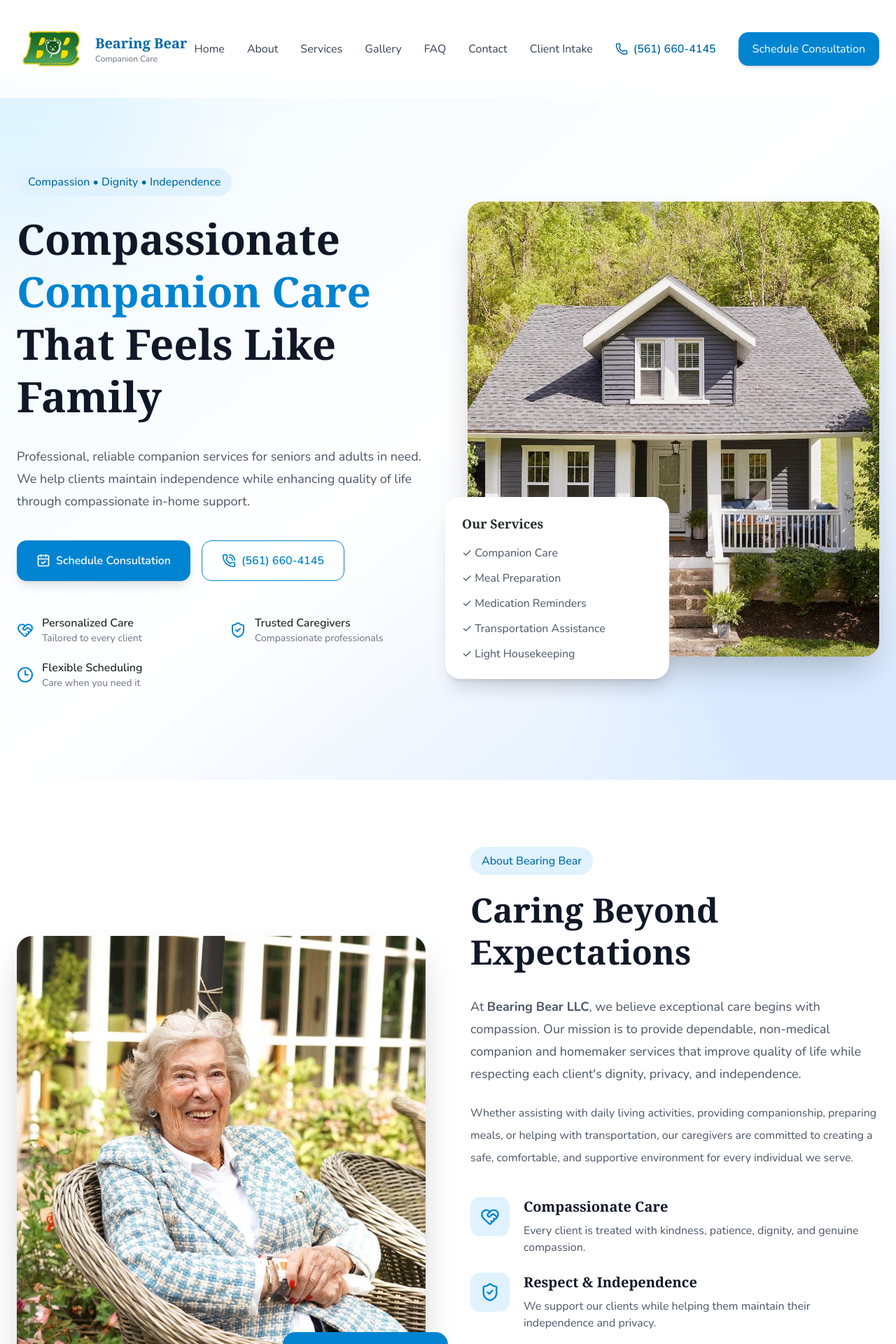
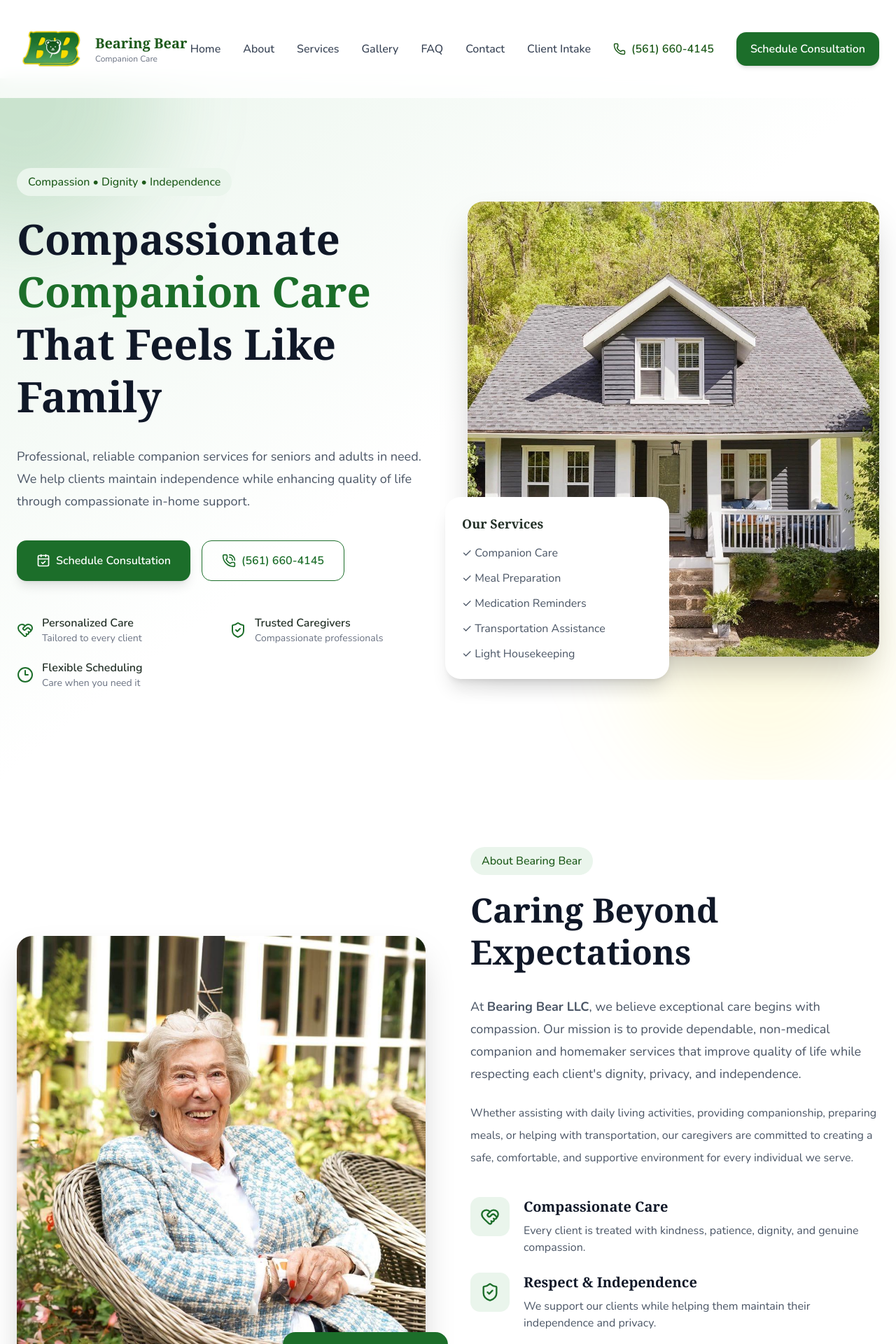
Before and after one commit to opefeyijimi/bearing-bear-home-care, a Next.js app: page / in a window 1280 px wide. Shown: the top 1920 px of the page at 70% size. Built offline with nearby package versions, Linux system fonts and the light colour scheme.

Commit message:
Typography update

```diff
--- a/components/About.tsx
+++ b/components/About.tsx
@@ -35,20 +35,21 @@
   return (
     <section id="about" className="bg-white py-24">
 
-      <div className="max-w-7xl mx-auto px-6">
+      <div className="mx-auto max-w-7xl px-6">
 
-        <div className="grid lg:grid-cols-2 gap-16 items-center">
+        <div className="grid items-center gap-16 lg:grid-cols-2">
 
-          {/* IMAGE */}
+          {/* =====================================================
+              IMAGE
+          ===================================================== */}
 
           <motion.div
             initial={{ opacity: 0, x: -60 }}
             whileInView={{ opacity: 1, x: 0 }}
-            transition={{ duration: .7 }}
+            transition={{ duration: 0.7 }}
             viewport={{ once: true }}
             className="relative"
           >
-
             <div className="overflow-hidden rounded-3xl shadow-2xl">
 
               <Image
@@ -56,21 +57,22 @@
                 alt="Companion Care"
                 width={700}
                 height={850}
-                className="w-full h-[650px] object-cover hover:scale-105 transition duration-700"
+                className="h-[650px] w-full object-cover transition duration-700 hover:scale-105"
               />
 
             </div>
 
-            {/* Floating Badge */}
+            {/* =================================================
+                FLOATING BADGE
+            ================================================= */}
 
             <motion.div
-              initial={{ scale: .8, opacity: 0 }}
+              initial={{ scale: 0.8, opacity: 0 }}
               whileInView={{ scale: 1, opacity: 1 }}
-              transition={{ delay: .4 }}
+              transition={{ delay: 0.4 }}
               viewport={{ once: true }}
-              className="absolute -bottom-8 -right-8 bg-sky-600 text-white rounded-2xl p-6 shadow-xl"
+              className="absolute -bottom-8 -right-8 rounded-2xl bg-brand-green p-6 text-white shadow-xl"
             >
-
               <p className="text-4xl font-bold">
                 100%
               </p>
@@ -78,108 +80,111 @@
               <p className="mt-2 text-sm">
                 Personalized Companion Care
               </p>
-
             </motion.div>
-
           </motion.div>
 
-          {/* CONTENT */}
+          {/* =====================================================
+              CONTENT
+          ===================================================== */}
 
           <motion.div
             initial={{ opacity: 0, x: 60 }}
             whileInView={{ opacity: 1, x: 0 }}
-            transition={{ duration: .7 }}
+            transition={{ duration: 0.7 }}
             viewport={{ once: true }}
           >
 
-            <span className="inline-block rounded-full bg-sky-100 text-sky-700 px-4 py-2 font-medium mb-5">
+            {/* Section Label */}
+
+            <span className="mb-5 inline-block rounded-full bg-brand-green-pale px-4 py-2 font-medium text-brand-green-dark">
               About Bearing Bear
             </span>
 
-            <h2 className="text-4xl lg:text-5xl font-bold text-gray-900 leading-tight">
+            {/* Heading */}
 
+            <h2 className="font-heading text-4xl font-bold leading-tight text-gray-900 lg:text-5xl">
               Caring Beyond Expectations
-
             </h2>
 
-            <p className="mt-8 text-gray-600 leading-8 text-lg">
+            {/* Main Paragraph */}
 
+            <p className="mt-8 text-lg leading-8 text-gray-600">
               At <strong>Bearing Bear LLC</strong>, we believe exceptional care
               begins with compassion. Our mission is to provide dependable,
               non-medical companion and homemaker services that improve quality
               of life while respecting each client's dignity, privacy, and
               independence.
-
             </p>
 
-            <p className="mt-6 text-gray-600 leading-8">
+            {/* Secondary Paragraph */}
 
+            <p className="mt-6 leading-8 text-gray-600">
               Whether assisting with daily living activities, providing
               companionship, preparing meals, or helping with transportation,
               our caregivers are committed to creating a safe, comfortable, and
               supportive environment for every individual we serve.
-
             </p>
 
-            {/* FEATURES */}
+            {/* =================================================
+                FEATURES
+            ================================================= */}
 
             <div className="mt-10 space-y-6">
 
               {features.map((feature) => {
-
                 const Icon = feature.icon;
 
                 return (
-
                   <motion.div
                     key={feature.title}
                     whileHover={{ x: 8 }}
                     className="flex gap-5"
                   >
 
-                    <div className="h-14 w-14 rounded-xl bg-sky-100 flex items-center justify-center flex-shrink-0">
+                    {/* Icon */}
 
-                      <Icon className="text-sky-600" size={28} />
+                    <div className="flex h-14 w-14 flex-shrink-0 items-center justify-center rounded-xl bg-brand-green-pale">
+
+                      <Icon
+                        className="text-brand-green"
+                        size={28}
+                      />
 
                     </div>
 
+                    {/* Feature Content */}
+
                     <div>
 
-                      <h4 className="font-semibold text-xl text-gray-900">
-
+                      <h4 className="font-heading text-xl font-semibold text-gray-900">
                         {feature.title}
-
                       </h4>
 
                       <p className="mt-2 text-gray-600">
-
                         {feature.description}
-
                       </p>
 
                     </div>
 
                   </motion.div>
-
                 );
-
               })}
 
             </div>
 
-            {/* BUTTON */}
+            {/* =================================================
+                BUTTON
+            ================================================= */}
 
             <div className="mt-12">
 
               <Link
                 href="/#services"
-                className="inline-flex items-center gap-2 rounded-xl bg-sky-600 px-8 py-4 text-white font-semibold shadow-lg hover:bg-sky-700 transition hover:-translate-y-1"
+                className="inline-flex items-center gap-2 rounded-xl bg-brand-green px-8 py-4 font-semibold text-white shadow-lg transition hover:-translate-y-1 hover:bg-brand-green-dark"
               >
-
                 Explore Our Services
 
                 <ArrowRight size={20} />
-
               </Link>
 
             </div>
--- a/components/Hero.tsx
+++ b/components/Hero.tsx
@@ -3,57 +3,60 @@
 import { motion } from "framer-motion";
 import Link from "next/link";
 import Image from "next/image";
-import { PhoneCall, CalendarCheck, HeartHandshake, ShieldCheck, Clock3 } from "lucide-react";
+import {
+  PhoneCall,
+  CalendarCheck,
+  HeartHandshake,
+  ShieldCheck,
+  Clock3,
+} from "lucide-react";
 
 export default function Hero() {
   return (
-    <section id="hero" className="relative overflow-hidden bg-gradient-to-br from-sky-50 via-white to-blue-100">
+    <section
+      id="hero"
+      className="relative overflow-hidden bg-gradient-to-br from-brand-green-pale via-white to-white"
+    >
+      {/* Decorative Background */}
 
-      {/* Decorative Background */}
-      <div className="absolute -top-40 -left-40 h-96 w-96 rounded-full bg-sky-200/30 blur-3xl" />
-      <div className="absolute bottom-0 right-0 h-96 w-96 rounded-full bg-blue-200/30 blur-3xl" />
+      <div className="absolute -top-40 -left-40 h-96 w-96 rounded-full bg-brand-green-light/20 blur-3xl" />
 
-      <div className="relative max-w-7xl mx-auto px-6 py-24 lg:py-32">
+      <div className="absolute bottom-0 right-0 h-96 w-96 rounded-full bg-brand-yellow/10 blur-3xl" />
 
-        <div className="grid lg:grid-cols-2 gap-14 items-center">
+      <div className="relative mx-auto max-w-7xl px-6 py-24 lg:py-32">
+        <div className="grid items-center gap-14 lg:grid-cols-2">
 
           {/* LEFT CONTENT */}
 
           <motion.div
             initial={{ opacity: 0, x: -60 }}
             animate={{ opacity: 1, x: 0 }}
-            transition={{ duration: .8 }}
+            transition={{ duration: 0.8 }}
           >
-
-            <span className="inline-flex items-center rounded-full bg-sky-100 px-4 py-2 text-sky-700 font-medium mb-6">
+            <span className="mb-6 inline-flex items-center rounded-full bg-brand-green-pale px-4 py-2 font-medium text-brand-green-dark">
               Compassion • Dignity • Independence
             </span>
 
-            <h1 className="text-5xl lg:text-6xl font-extrabold leading-tight text-gray-900">
-
+            <h1 className="font-heading text-5xl font-extrabold leading-tight text-gray-900 lg:text-6xl">
               Compassionate
 
-              <span className="block text-sky-600">
+              <span className="block text-brand-green">
                 Companion Care
               </span>
 
               That Feels Like Family
-
             </h1>
 
-            <p className="mt-8 text-lg text-gray-600 leading-8">
-
+            <p className="mt-8 text-lg leading-8 text-gray-600">
               Professional, reliable companion services for seniors and adults
               in need. We help clients maintain independence while enhancing
               quality of life through compassionate in-home support.
-
             </p>
 
-            <div className="flex flex-wrap gap-4 mt-10">
-
+            <div className="mt-10 flex flex-wrap gap-4">
               <Link
                 href="/intake"
-                className="inline-flex items-center gap-2 rounded-xl bg-sky-600 px-7 py-4 font-semibold text-white shadow-lg transition hover:bg-sky-700 hover:-translate-y-1"
+                className="inline-flex items-center gap-2 rounded-xl bg-brand-green px-7 py-4 font-semibold text-white shadow-lg transition hover:-translate-y-1 hover:bg-brand-green-dark"
               >
                 <CalendarCheck size={20} />
                 Schedule Consultation
@@ -61,36 +64,33 @@
 
               <a
                 href="tel:+15616604145"
-                className="inline-flex items-center gap-2 rounded-xl border border-sky-600 px-7 py-4 font-semibold text-sky-600 transition hover:bg-sky-50"
+                className="inline-flex items-center gap-2 rounded-xl border border-brand-green px-7 py-4 font-semibold text-brand-green transition hover:bg-brand-green-pale"
               >
                 <PhoneCall size={20} />
                 (561) 660-4145
               </a>
-
             </div>
 
             {/* FEATURES */}
 
-            <div className="grid grid-cols-2 gap-5 mt-12">
+            <div className="mt-12 grid grid-cols-2 gap-5">
 
               <div className="flex items-center gap-3">
-
-                <HeartHandshake className="text-sky-600" />
+                <HeartHandshake className="text-brand-green" />
 
                 <div>
                   <p className="font-semibold">
                     Personalized Care
                   </p>
+
                   <p className="text-sm text-gray-500">
                     Tailored to every client
                   </p>
                 </div>
-
               </div>
 
               <div className="flex items-center gap-3">
-
-                <ShieldCheck className="text-sky-600" />
+                <ShieldCheck className="text-brand-green" />
 
                 <div>
                   <p className="font-semibold">
@@ -101,12 +101,10 @@
                     Compassionate professionals
                   </p>
                 </div>
-
               </div>
 
               <div className="flex items-center gap-3">
-
-                <Clock3 className="text-sky-600" />
+                <Clock3 className="text-brand-green" />
 
                 <div>
                   <p className="font-semibold">
@@ -116,13 +114,10 @@
                   <p className="text-sm text-gray-500">
                     Care when you need it
                   </p>
-
                 </div>
-
               </div>
 
             </div>
-
           </motion.div>
 
           {/* RIGHT IMAGE */}
@@ -130,21 +125,18 @@
           <motion.div
             initial={{ opacity: 0, x: 60 }}
             animate={{ opacity: 1, x: 0 }}
-            transition={{ duration: .8 }}
+            transition={{ duration: 0.8 }}
             className="relative"
           >
-
-            <div className="relative rounded-3xl overflow-hidden shadow-2xl">
-
+            <div className="relative overflow-hidden rounded-3xl shadow-2xl">
               <Image
                 src="/images/hero.jpeg"
                 alt="Companion Care"
                 width={700}
                 height={850}
                 priority
-                className="w-full h-[650px] object-cover"
+                className="h-[650px] w-full object-cover"
               />
-
             </div>
 
             {/* FLOATING CARD */}
@@ -152,38 +144,25 @@
             <motion.div
               initial={{ opacity: 0, y: 40 }}
               animate={{ opacity: 1, y: 0 }}
-              transition={{ delay: .7 }}
-              className="absolute -bottom-8 -left-8 bg-white rounded-3xl shadow-xl p-6 w-80"
+              transition={{ delay: 0.7 }}
+              className="absolute -bottom-8 -left-8 w-80 rounded-3xl bg-white p-6 shadow-xl"
             >
-
-              <h3 className="font-bold text-lg mb-4">
-
+              <h3 className="font-heading mb-4 text-lg font-bold">
                 Our Services
-
               </h3>
 
               <ul className="space-y-3 text-gray-600">
-
                 <li>✓ Companion Care</li>
-
                 <li>✓ Meal Preparation</li>
-
                 <li>✓ Medication Reminders</li>
-
                 <li>✓ Transportation Assistance</li>
-
                 <li>✓ Light Housekeeping</li>
-
               </ul>
-
             </motion.div>
-
           </motion.div>
 
         </div>
-
       </div>
-
     </section>
-);
+  );
 }
--- a/components/Navbar.tsx
+++ b/components/Navbar.tsx
@@ -8,9 +8,7 @@
   Menu,
   X,
   Phone,
-  ChevronDown,
 } from "lucide-react";
-
 
 const navLinks = [
   { label: "Home", href: "/#hero" },
@@ -38,28 +36,30 @@
 
   return (
     <>
+      {/* =====================================================
+          DESKTOP / MAIN NAVBAR
+      ===================================================== */}
+
       <motion.header
         initial={{ y: -80 }}
         animate={{ y: 0 }}
         transition={{ duration: 0.5 }}
-        className={`fixed top-0 left-0 w-full z-50 transition-all duration-300 ${
+        className={`fixed left-0 top-0 z-50 w-full transition-all duration-300 ${
           scrolled
-            ? "bg-white shadow-lg py-3"
-            : "bg-white/80 backdrop-blur-md py-5"
+            ? "bg-white py-3 shadow-lg"
+            : "bg-white/80 py-5 backdrop-blur-md"
         }`}
       >
-        <div className="max-w-7xl mx-auto px-6 flex items-center justify-between">
+        <div className="mx-auto flex max-w-7xl items-center justify-between px-6">
 
-          {/* Logo */}
+          {/* =================================================
+              LOGO
+          ================================================= */}
 
-          <Link href="/" className="flex items-center gap-3">
-
-
-
-            {/* Replace with your logo */}
-
-
-
+          <Link
+            href="/"
+            className="flex items-center gap-3"
+          >
             <Image
               src="/logo.png"
               alt="Bearing Bear"
@@ -70,7 +70,7 @@
             />
 
             <div>
-              <h2 className="font-bold text-xl text-sky-700">
+              <h2 className="font-heading text-xl font-bold text-brand-green-dark">
                 Bearing Bear
               </h2>
 
@@ -78,46 +78,58 @@
                 Companion Care
               </p>
             </div>
-
           </Link>
 
-          {/* Desktop Menu */}
+          {/* =================================================
+              DESKTOP MENU
+          ================================================= */}
 
-          <nav className="hidden lg:flex items-center gap-8">
+          <nav className="hidden items-center gap-8 lg:flex">
 
             {navLinks.map((item) => (
               <Link
                 key={item.label}
                 href={item.href}
-                //className="font-medium text-gray-700 hover:text-sky-600 transition"
-                className="text-gray-700 hover:text-sky-600 transition-colors duration-300"
+                className="font-medium text-gray-700 transition-colors duration-300 hover:text-brand-green"
               >
                 {item.label}
               </Link>
             ))}
 
+            {/* Phone */}
+
             <a
               href="tel:+15616604145"
-              className="flex items-center gap-2 text-sky-700 font-semibold"
+              className="flex items-center gap-2 font-semibold text-brand-green-dark transition-colors hover:text-brand-green"
             >
               <Phone size={18} />
               (561) 660-4145
             </a>
 
+            {/* Primary CTA */}
+
             <Link
               href="/intake"
-              className="bg-sky-600 hover:bg-sky-700 transition text-white px-5 py-3 rounded-xl shadow-md"
+              className="rounded-xl bg-brand-green px-5 py-3 font-semibold text-white shadow-md transition-all duration-300 hover:-translate-y-0.5 hover:bg-brand-green-dark hover:shadow-lg"
             >
               Schedule Consultation
             </Link>
 
           </nav>
 
-          {/* Mobile Button */}
+          {/* =================================================
+              MOBILE MENU BUTTON
+          ================================================= */}
 
           <button
             onClick={() => setMobileOpen(!mobileOpen)}
-            className="lg:hidden"
+            className="rounded-lg p-2 text-brand-green-dark transition-colors hover:bg-brand-green-pale lg:hidden"
+            aria-label={
+              mobileOpen
+                ? "Close navigation menu"
+                : "Open navigation menu"
+            }
+            aria-expanded={mobileOpen}
           >
             {mobileOpen ? (
               <X size={30} />
@@ -129,53 +141,66 @@
         </div>
       </motion.header>
 
-      {/* Mobile Menu */}
+      {/* =====================================================
+          MOBILE MENU
+      ===================================================== */}
 
       <AnimatePresence>
-
         {mobileOpen && (
-
           <motion.div
-            initial={{ opacity: 0, y: -40 }}
-            animate={{ opacity: 1, y: 0 }}
-            exit={{ opacity: 0, y: -40 }}
-            transition={{ duration: 0.25 }}
-            className="fixed top-[78px] left-0 w-full bg-white shadow-xl z-40 lg:hidden"
+            initial={{
+              opacity: 0,
+              y: -40,
+            }}
+            animate={{
+              opacity: 1,
+              y: 0,
+            }}
+            exit={{
+              opacity: 0,
+              y: -40,
+            }}
+            transition={{
+              duration: 0.25,
+            }}
+            className="fixed left-0 top-[78px] z-40 w-full bg-white shadow-xl lg:hidden"
           >
-            <div className="flex flex-col p-6 gap-5">
+            <div className="flex flex-col gap-5 p-6">
 
               {navLinks.map((item) => (
                 <Link
                   key={item.label}
                   href={item.href}
                   onClick={() => setMobileOpen(false)}
-                  className="text-gray-700 font-medium"
+                  className="font-medium text-gray-700 transition-colors hover:text-brand-green"
                 >
                   {item.label}
                 </Link>
               ))}
 
+              {/* Phone */}
+
               <a
                 href="tel:+15616604145"
-                className="flex items-center gap-2 text-sky-700 font-semibold"
+                className="flex items-center gap-2 font-semibold text-brand-green-dark"
               >
                 <Phone size={18} />
                 (561) 660-4145
               </a>
 
+              {/* Mobile CTA */}
+
               <Link
                 href="/intake"
                 onClick={() => setMobileOpen(false)}
-                className="bg-sky-600 text-white rounded-xl py-3 text-center"
+                className="rounded-xl bg-brand-green py-3 text-center font-semibold text-white transition-colors hover:bg-brand-green-dark"
               >
                 Schedule Consultation
               </Link>
 
             </div>
           </motion.div>
-
         )}
-
       </AnimatePresence>
     </>
   );
```
Lines whose indentation alone changed are shown as unchanged.
